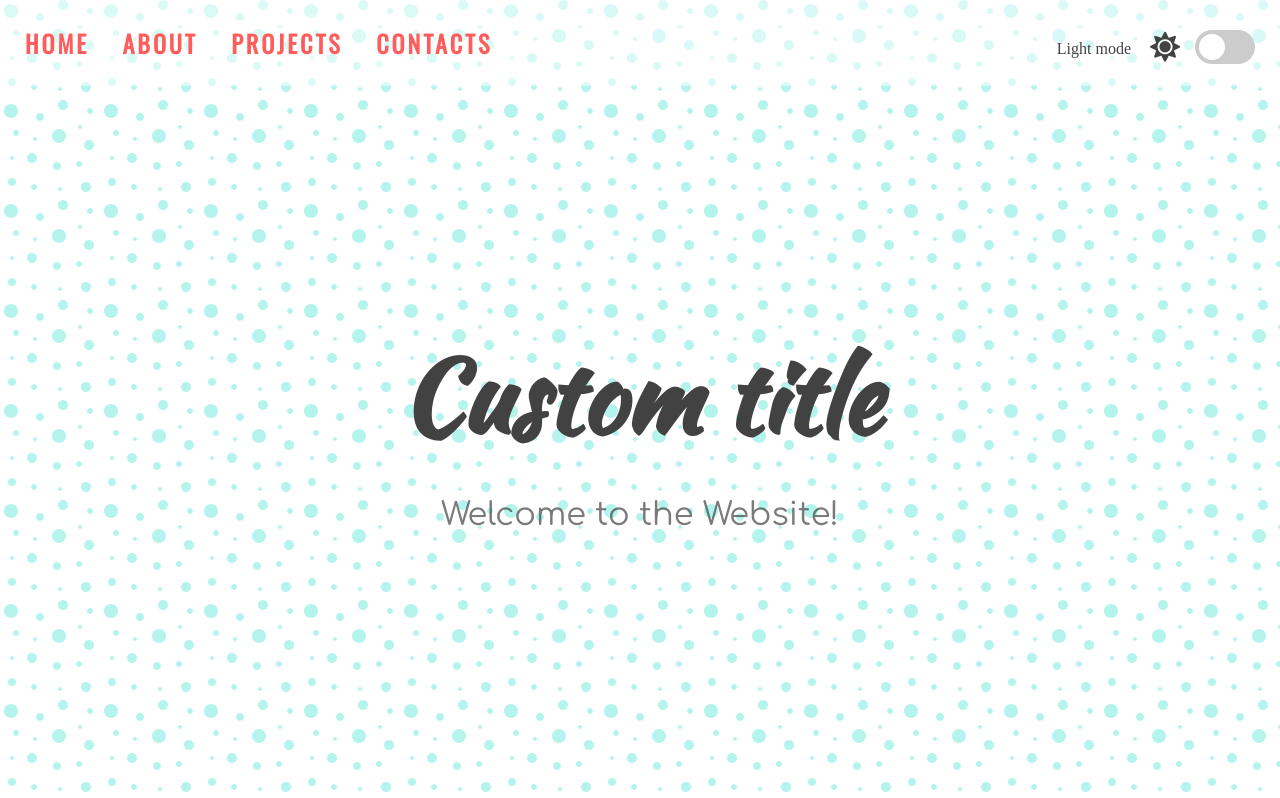
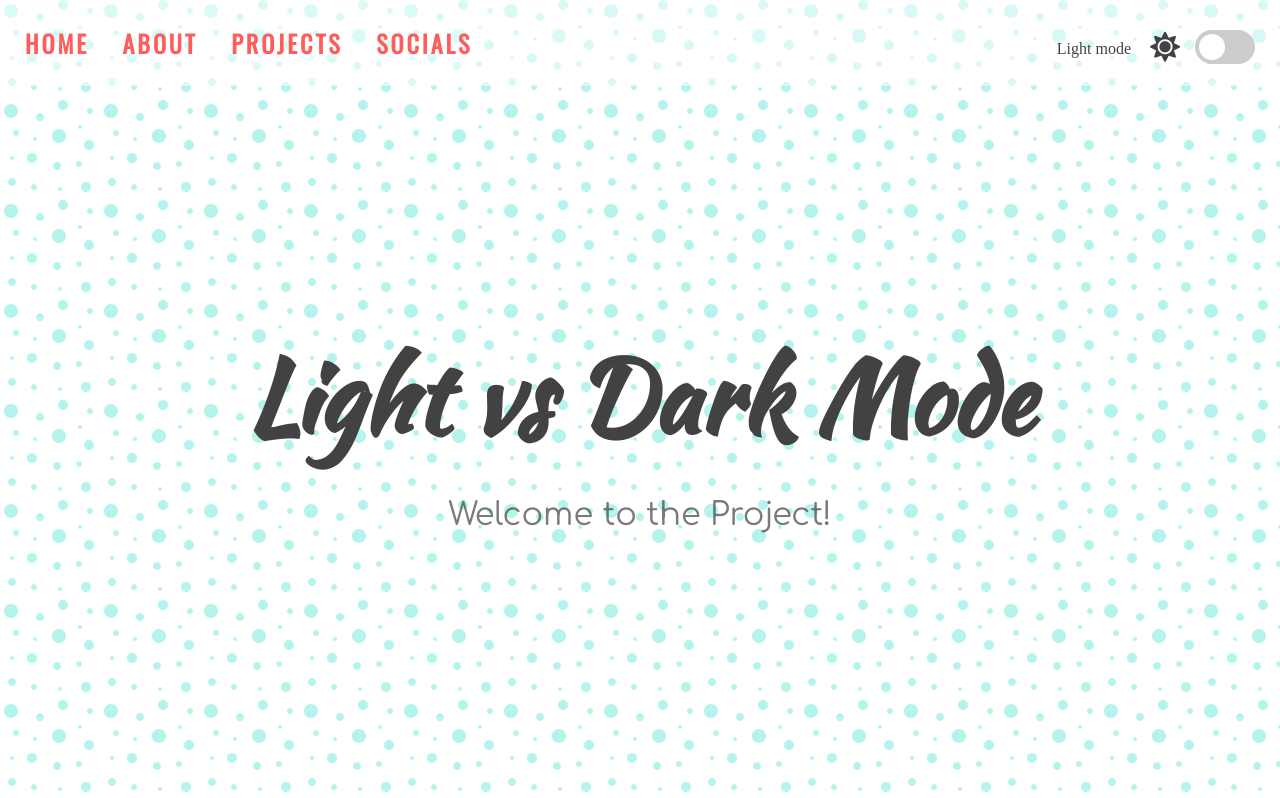
Before and after one commit to VellyD/light-vs-dark-mode, a plain HTML site: page index.html in a window 1280 px wide. Shown: the top 798 px of the page. Drawn offline with nearby package versions, Linux system fonts and the light colour scheme.

Commit message:
updating the text

```diff
--- a/index.html
+++ b/index.html
@@ -28,14 +28,14 @@
       <a href="#home">HOME</a>
       <a href="#about">ABOUT</a>
       <a href="#projects">PROJECTS</a>
-      <a href="#contacts">CONTACTS</a>
+      <a href="#contacts">SOCIALS</a>
     </nav>
 
     <!-- Home section -->
     <section id="home">
       <div class="title-group">
-        <h1>Custom title</h1>
-        <h2>Welcome to the Website!</h2>
+        <h1>Light vs Dark Mode</h1>
+        <h2>Welcome to the Project!</h2>
       </div>
     </section>
 
```
